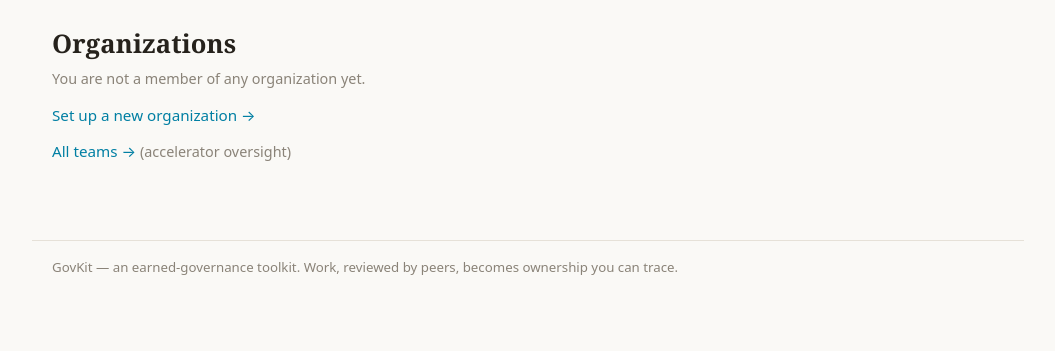
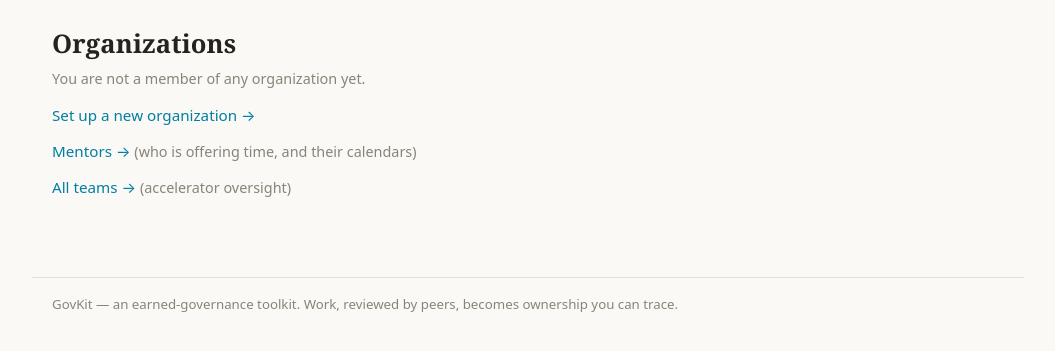
Before and after one commit to Cooperation-org/govkit, a Django app: page / in a window 1280 px wide. Shown: the part 47-398 px from the top of the page, without its empty margins (112-1167 px from the left). Run offline with Django 5.2, Linux system fonts and the light colour scheme; the visitor is signed in with stand-in values (Sample User, id 1); data that the repository does not hold is empty; parts of the project's set-up code (start-up, migrations or seed data) failed here and were passed over.

Commit message:
A mentors page, with the calendars they shared
Mentors gave booking links at join and nothing ever showed them, so the
time they offered sat in the wall admin where no team could see it.

/mentors/ lists them as their own wall cards with a Book time link, read
live from the doorway's ledger — the calendars are not copied here. They
stay off the public wall card on purpose: a mentor offered time to this
cohort, not to the internet. So the page is behind sign-in and, for now,
behind running a team. Pool people and ordinary members do not see it
yet; that is one line when the cohort is ready.

An unreadable wall says so rather than looking like nobody volunteered.

Co-Authored-By: Claude Opus 5 (1M context) <noreply@anthropic.com>
Claude-Session: https://claude.ai/code/session_01JFDAmQutbvJkLNXtFvP8au

```diff
--- a/apps/orgs/doorway.py
+++ b/apps/orgs/doorway.py
@@ -60,6 +60,17 @@ def _fetch_wall_people():
     return result
 
 
+def mentors():
+    """(mentors, problem) — the cohort's mentors and the calendars they shared.
+
+    A mentor gave a booking link so teams could actually book them. It is kept
+    off their public wall card on purpose: they shared it with the cohort, not
+    with the open internet. Callers must gate it; this only fetches.
+    """
+    people, problem = _fetch_wall_people()
+    return [p for p in people if p.get("role") == "mentor"], problem
+
+
 def wall_people_without_accounts():
     """(people, problem) for the invite form's picker.
 
--- a/apps/orgs/urls.py
+++ b/apps/orgs/urls.py
@@ -20,6 +20,8 @@ urlpatterns = [
     path("invites/<str:code>/accept/", views.accept_invite, name="accept_invite"),
     # Accelerator-admin cross-org oversight (not superuser-only).
     path("teams/", views.all_teams, name="all_teams"),
+    # The cohort's mentors + the calendars they shared. Team admins only.
+    path("mentors/", views.mentors, name="mentors"),
     # Cohort-wide: program staff and mentors see every team's curriculum progress.
     path("cohorts/<slug:cohort_slug>/", views.cohort_progress_view, name="cohort_progress"),
     # Public "About <org>" stub — where non-members land (org_context_exempt).
--- a/apps/orgs/views.py
+++ b/apps/orgs/views.py
@@ -76,6 +76,8 @@ def landing(request):
         {
             "my_orgs": my_orgs,
             "is_accelerator_admin": _is_accelerator_admin(request.user),
+            # The mentors page is for the people who book mentors.
+            "is_org_admin": _is_any_org_admin(request.user),
         },
     )
 
@@ -111,6 +113,40 @@ def _is_accelerator_admin(user):
     return Membership.objects.filter(org__slug=slug, user=user, role=MembershipRole.ADMIN).exists()
 
 
+def _is_any_org_admin(user):
+    """True for someone who runs a team here (or a superuser).
+
+    Deliberately narrower than membership: pool people and ordinary members do
+    not see mentors' calendars yet (golda 2026-07-27). Widening this is a
+    one-line change when the cohort is ready for it.
+    """
+    if not user.is_authenticated:
+        return False
+    if user.is_superuser:
+        return True
+    return Membership.objects.filter(user=user, role=MembershipRole.ADMIN).exists()
+
+
+@login_required
+def mentors(request):
+    """The cohort's mentors, with the calendars they shared.
+
+    A mentor's booking link is not on their public wall card: they offered time
+    to this cohort, not to the internet. So it lives behind sign-in and is shown
+    to the people who run teams — the ones who book mentors.
+    """
+    from .doorway import mentors as fetch_mentors
+
+    if not _is_any_org_admin(request.user):
+        raise PermissionDenied("Mentors' calendars are for team admins.")
+    people, problem = fetch_mentors()
+    return render(
+        request,
+        "orgs/mentors.html",
+        {"mentors": people, "problem": problem, "lt_api": settings.LINKEDTRUST_URL},
+    )
+
+
 @login_required
 def all_teams(request):
     """Cross-org oversight for accelerator admins: every team at a glance.
@@ -122,7 +158,6 @@ def all_teams(request):
     return render(request, "orgs/all_teams.html", {"orgs": orgs})
 
 
-@login_required
 @login_required
 def open_org(request, org_slug):
     """Go to this org, meaning the tool this person was last using in it.
--- a/templates/orgs/landing.html
+++ b/templates/orgs/landing.html
@@ -14,6 +14,10 @@
       <p class="gk-placeholder">You are not a member of any organization yet.</p>
     {% endif %}
     <p><a href="{% url 'orgs:onboarding' %}">Set up a new organization &rarr;</a></p>
+    {% if is_org_admin %}
+      <p><a href="{% url 'orgs:mentors' %}">Mentors &rarr;</a>
+        <span class="gk-muted">(who is offering time, and their calendars)</span></p>
+    {% endif %}
     {% if is_accelerator_admin %}
       <p><a href="{% url 'orgs:all_teams' %}">All teams &rarr;</a> <span class="gk-muted">(accelerator oversight)</span></p>
     {% endif %}
```
Also changed, not shown: templates/orgs/mentors.html (added, +42 -0 lines), tests/test_mentors_page.py (added, +101 -0 lines).
